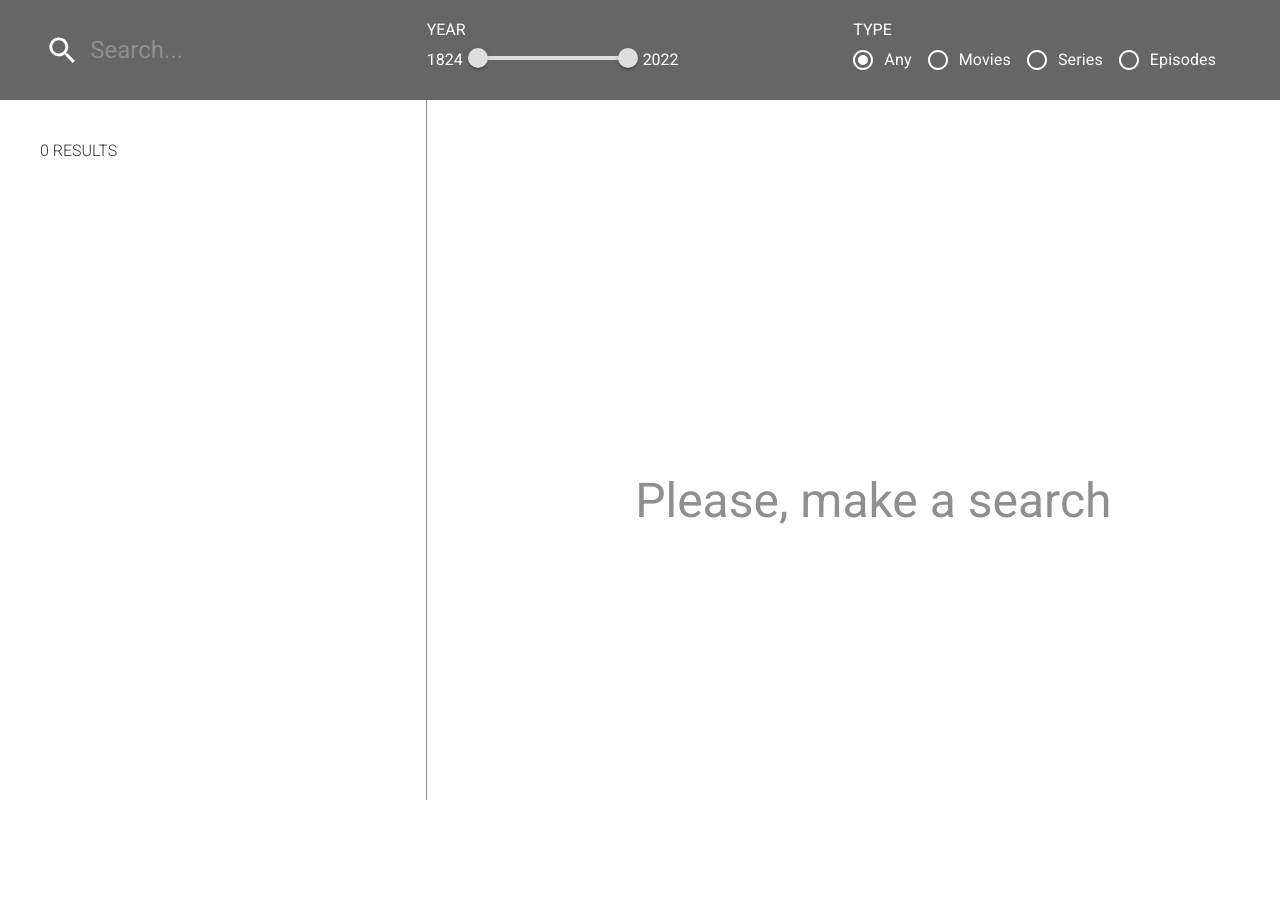
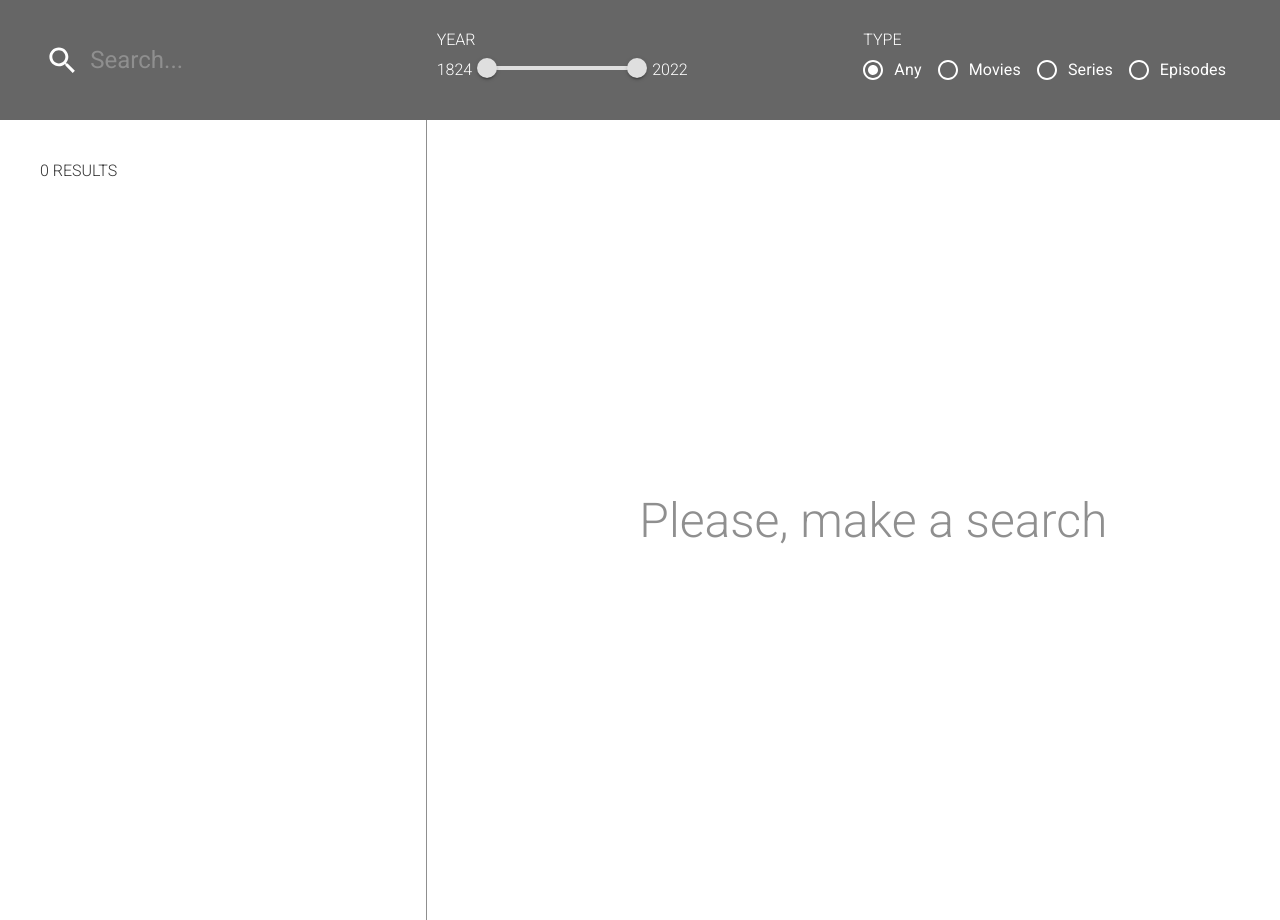
Before and after one commit to olimstv/omdb-movie-search, a React (Create React App) app: page / in a window 1280 px wide. Before the commit the page ends 800 px from the top, so only its background shows below. Built offline with nearby package versions, Linux system fonts and the light colour scheme.

Commit message:
css cleanup

```diff
--- a/src/App.css
+++ b/src/App.css
@@ -1,33 +1,22 @@
 :root {
   --primary-color: #666;
-  --secondary-color: #ffa200;
   --selected: #dfdfdf;
   --light-gray: #8f8f8f;
-  --lighter-gray: #ebebeb;
   --text-color-dark: #333;
 }
 
-
-/* Utilities */
-.tag{
-  display: inline-block;
-  border: 1px solid var(--light-gray);
-  border-radius: 5px;
-  padding: 5px 12px;
-  margin-right: 15px;
-  font-size: 1rem;
-}
-#app {
+body {
   height: 100vh;
   overflow: hidden;
+  font-weight: 100;
 }
+
 /* Search Component */
 #search {
   display: grid;
   grid-template-columns: 1fr 2fr;
-  /*grid-gap: 20px;*/
   background: var(--primary-color);
-  height: 100px;
+  height: 120px;
   width: 100%;
   color: #fff;
 }
@@ -39,10 +28,7 @@
 #search-box > input[type='text'] {
   font-size: 1.5rem;
 }
-
 #search input {
-  /* width: 100%; */
-  /* -webkit-appearance: none; */
   -ms-appearance: none;
   -moz-appearance: none;
   font-size: 1.25rem;
@@ -50,7 +36,6 @@
   background: inherit;
   outline: none;
   padding: 10px;
-  caret-color: #fff;
   color: #fff;
 }
 #search input::placeholder {
@@ -66,25 +51,23 @@
   margin-right: 10px;
 }
 
-/* Filter */
+/* Filters */
 #types-filter * {
-  color: #fff
+  color: #fff;
 }
 /* impudently changing Mui css */
 .css-17r8nsb-MuiButtonBase-root-MuiRadio-root:hover {
-  background-color:rgba(255, 255, 255, 0.03) !important;
+  background-color: rgba(255, 255, 255, 0.03) !important;
 }
 #filter {
-  display: flex;
-  justify-content: space-around;
-  align-items: center;
+  display: grid;
+  grid-template-columns: repeat(2, 1fr);
   width: 100%;
 }
 #years-filter,
-#types-filter{
+#types-filter {
   text-align: center;
-  height: 100%;
-  width: 100%;
+  padding: 0 10px;
   display: flex;
   flex-direction: column;
   justify-content: center;
@@ -98,21 +81,15 @@
   margin: 4px auto;
 }
 
-
-
 /*Main area*/
-#showcase{
+#showcase {
   display: grid;
   grid-template-columns: 1fr 2fr;
-  grid-template-areas:
-
-    'list          details';
+  grid-template-areas: 'list details';
   height: 100vh;
-   /*grid-gap: 1rem;*/
-
 }
+/* movies list */
 .results-count {
-  grid-area: results-count;
   display: flex;
   justify-content: flex-start;
   align-items: center;
@@ -121,73 +98,71 @@
   height: 100px;
   text-transform: uppercase;
   color: var(--text-color-dark);
-  font-weight: 100;
 }
 #movies-container {
   grid-area: list;
   border-right: 1px solid var(--light-gray);
   overflow-y: scroll;
-   justify-items: stretch;
 }
 .movie-item {
-  /*display: grid;*/
-  /*grid-template-columns: 1fr 4fr;*/
   display: flex;
   justify-content: flex-start;
   align-items: center;
-  min-height: 100px;
+  min-height: 120px;
   align-items: center;
-  padding: 0 40px; /* revise */
+  padding: 0 40px;
   color: var(--text-color-dark);
   border-bottom: 1px solid var(--light-gray);
 }
 .movie-item > img {
   display: inline;
-  height: 60px;
-  width: 60px;
-  /* border: 1px solid var(--primary-color); */
+  height: 70px;
+  width: 70px;
+  border-radius: 5px;
 }
 .movie-item > div {
   margin-left: 20px;
-
 }
 .movie-item > div > span {
   color: var(--light-gray);
-  font-weight: 100;
 }
+.movie-item > div > p {
+  font-size: 1.2rem;
+  margin-bottom: 5px;
+}
+.selected {
+  background: var(--selected);
+}
+/* MovieDetails component*/
 #selected-movie {
-  grid-area: details;
-}
-#selected-movie {
-  display: flex;
-  flex-direction: column;
-  justify-content: flex-start;
-  align-items: center;
-width: 100%;
-  height: 100%;
   padding: 2.5rem 0 2.5rem 2.5rem;
 }
 #selected-movie > .movie-title {
   width: 100%;
-display: grid;
+  display: grid;
   grid-template-columns: 1fr 2fr 1fr;
   grid-template-rows: repeat(3, 1fr);
   grid-template-areas:
-    "image  . button"
-    "image  title   title"
-    "image  details details"
-;
+    'image  . button'
+    'image  title   title'
+    'image  details details';
   padding-bottom: 30px;
   padding-right: 2rem;
   border-bottom: 1px solid var(--light-gray);
 }
-.selected {
-  background: var(--selected);
-}
+
 .movie-title img {
   grid-area: image;
   border-radius: 5px;
   margin-right: 1.5rem;
+}
+.tag {
+  display: inline-block;
+  border: 1px solid var(--light-gray);
+  border-radius: 5px;
+  padding: 5px 12px;
+  margin-right: 15px;
+  font-size: 1rem;
 }
 .watchlist-btn {
   grid-area: button;
@@ -216,7 +191,6 @@ display: grid;
 .movie-details {
   grid-area: title;
   padding-right: 2rem;
-
 }
 .movie-details > h2 {
   font-size: 2.5rem;
@@ -226,22 +200,17 @@ display: grid;
 .movie-details > p {
   display: inline-block;
   font-size: 1.2rem;
-  font-weight: 100;
-  color: var(--light-gray)
+  color: var(--light-gray);
 }
-.movie-staff  {
+.movie-staff {
   grid-area: details;
 }
 .movie-staff > p {
   font-size: 1.3rem;
 
-  color: var(--light-gray)
+  color: var(--light-gray);
 }
 #selected-movie > .movie-plot {
-  width: 100%;
-  display: flex;
-  justify-content: center;
-  align-items: flex-start;
   text-align: left;
   padding: 30px 0;
   border-bottom: 1px solid var(--light-gray);
@@ -252,7 +221,7 @@ display: grid;
 #selected-movie > .movie-plot p {
   padding-right: 5rem;
 }
-  /* Movie details section*/
+/* Movie details section*/
 #selected-movie .message {
   height: 100%;
   display: flex;
@@ -277,7 +246,7 @@ display: grid;
   margin-top: 2rem;
 }
 .rating-box:first-child,
-.rating-box:nth-child(2){
+.rating-box:nth-child(2) {
   border-right: 1px solid var(--light-gray);
 }
 .rating-box > h4 {
@@ -288,6 +257,5 @@ display: grid;
 }
 .rating-box > span {
   font-size: 1rem;
-  font-weight: 100;
   color: var(--light-gray);
 }
--- a/src/App.js
+++ b/src/App.js
@@ -43,8 +43,6 @@ function App() {
   }
   // console.log(`From ${fromYear} to ${toYear}.`);
 
-
-
   // Event Handlers
   const handleSearchTermChange = e => {
     const newSearchTerm = e.target.value;
@@ -65,13 +63,12 @@ function App() {
     if (!enterKeyCheck(e)) {
       return;
     }
+    setSelectedMovie(undefined);
     // check the length of searchTerm
     if (usableSearchTerm.length < MIN_SEARCH_TERM_LENGTH) {
-      setMessage(
-        `Please, enter not less than 3 characters`
-      );
+      setMessage(`Please, enter not less than 3 characters`);
       // setMovieQueryResult({});
-      setSelectedMovie(undefined)
+
       return;
     }
     // setMessage();
@@ -87,11 +84,9 @@ function App() {
       .then(data => {
         if (data[0].Response) {
           setMessage(data[0].Error);
-
         } else {
-          setMessage('Please, select the movie to see the details')
+          setMessage('Please, select the movie to see the details');
           setMovieQueryResult(data);
-
         }
       })
       .catch(errorMessage => {
@@ -106,21 +101,21 @@ function App() {
     });
   };
 
-  const handleMovieItemClick= async (movieId)=>{
+  const handleMovieItemClick = async movieId => {
     // console.log(`movieId: ${movieId}`)
 
-    if(selectedMovie === undefined || selectedMovie.imdbID !==movieId) {
+    if (selectedMovie === undefined || selectedMovie.imdbID !== movieId) {
       // console.log('selectedMovie.imdbId: ',selectedMovie.imdbID)
       // console.log('movieId: ',movieId)
       let data;
       data = await selectedMovieDataFetch(movieId);
       // console.log(data)
-      setSelectedMovie(data)
+      setSelectedMovie(data);
     } else {
       return;
     }
-return;
-  }
+    return;
+  };
 
   const enterKeyCheck = key => {
     return key.code === 'Enter';
@@ -143,10 +138,11 @@ return;
       />
       {/* <p>{message}</p> */}
       <Showcase
-          message={message}
-          movies={movieQueryResult}
-          handleMovieItemClick={handleMovieItemClick}
-          selectedMovie={selectedMovie} />
+        message={message}
+        movies={movieQueryResult}
+        handleMovieItemClick={handleMovieItemClick}
+        selectedMovie={selectedMovie}
+      />
     </div>
   );
 }
--- a/src/components/Movie.js
+++ b/src/components/Movie.js
@@ -1,6 +1,6 @@
 import {useState} from "react";
 
-const Movie = ({ movie, selectedMovie, handleMovieItemClick }) => {
+const Movie = ({ movie, selected, selectedMovie, handleMovieItemClick }) => {
   console.log(`movie selectedMovie: ${selectedMovie}`);
   // console.log(selected)
   // let addedClassName = `${selected}`?' selected':'';
@@ -15,7 +15,7 @@ let addedClassName;
       {movie && (
         <div
             // className={`movie-item${addedClassName}`}
-              className='movie-item'
+            className={selected?'movie-item selected':'movie-item'}
             onClick={(e)=>{
             handleMovieItemClick(movie.imdbID)}} check>
             {movie.Poster !== 'N/A' ? (
--- a/src/components/Movies.js
+++ b/src/components/Movies.js
@@ -14,14 +14,20 @@ const Movies = ({ movies, handleMovieItemClick, selectedMovie }) => {
       <div className='results-count'>
         <p>{counterStr}</p>
       </div>
-        {movies.map((movie) => (
-        <Movie
-            // selected={movie.imdbID===selectedMovie.imdbID}
-            movie={movie}
-            handleMovieItemClick={handleMovieItemClick}
-            selectedMovie={selectedMovie}
-            key={movie.imdbID} />
-      ))}
+        {movies.map((movie) => {
+            let selected = false
+            if(selectedMovie!== undefined) {
+                selected = selectedMovie.imdbID === movie.imdbID
+            }
+            return (<Movie
+                    selected={selected}
+                    movie={movie}
+                    handleMovieItemClick={handleMovieItemClick}
+                    selectedMovie={selectedMovie}
+                    key={movie.imdbID} />
+            )})
+
+        }
     </div>
   );
 };
```
